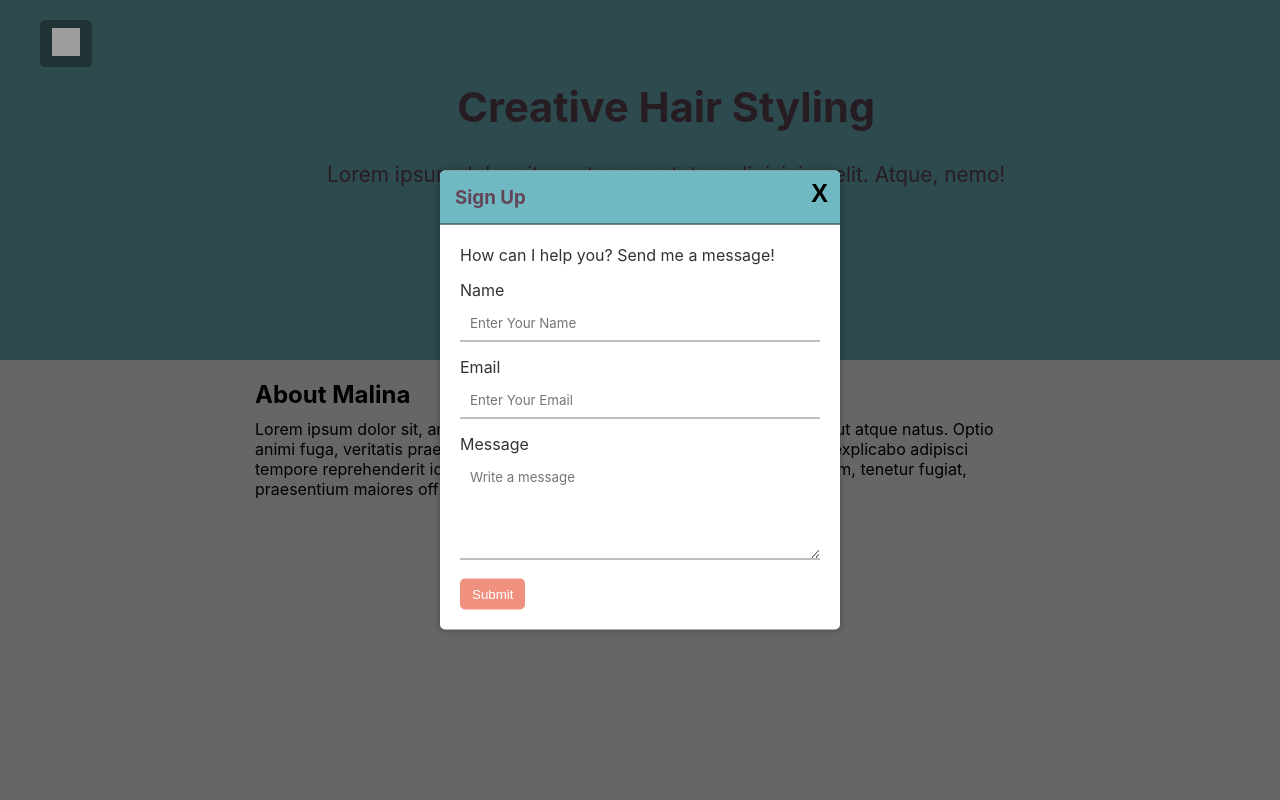
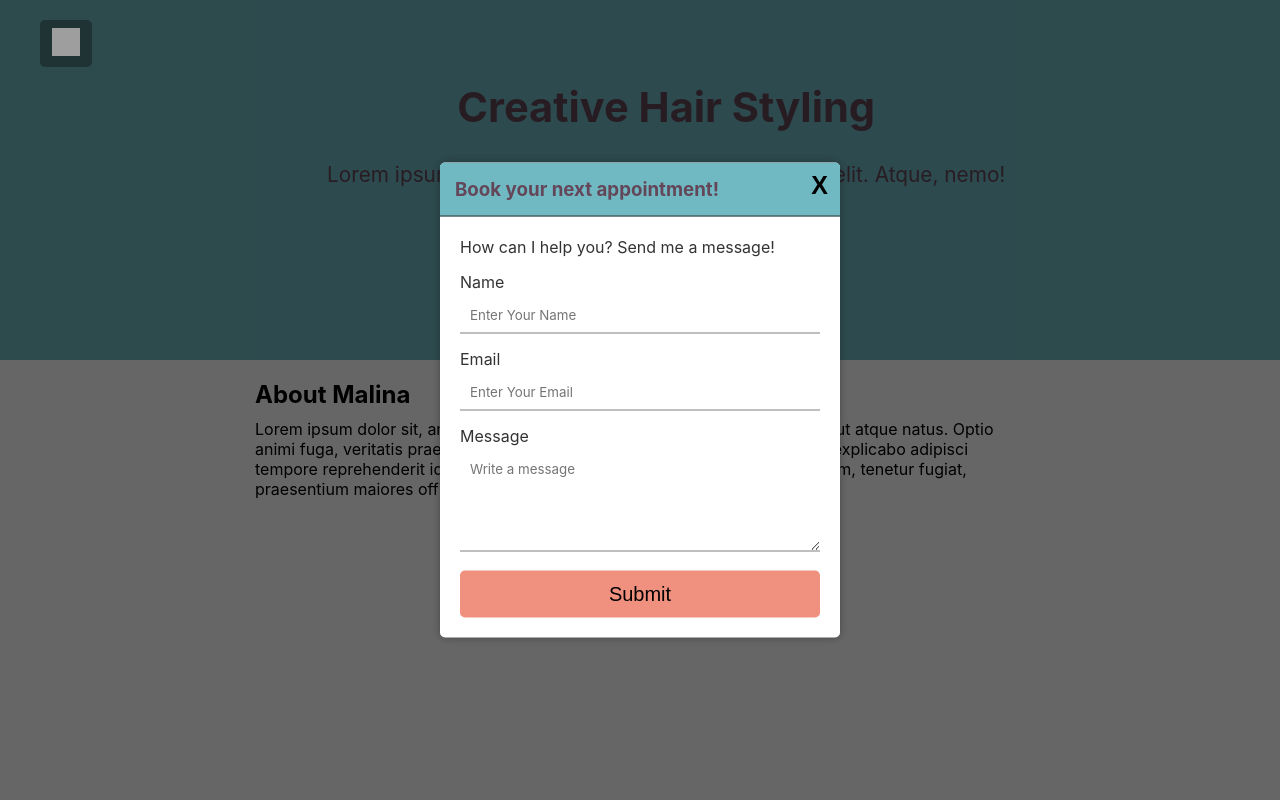
Before and after one commit to RobbieProkop/malina-hair, a Next.js app: page / in a window 1280 px wide. Both pictures are taken after a click on the button "Book an Appointment". Shown: the top 800 px of the page. Built offline with nearby package versions, Linux system fonts and the light colour scheme; grey boxes are pictures that could not be loaded.

Commit message:
modal btn

```diff
--- a/components/Modal.jsx
+++ b/components/Modal.jsx
@@ -17,7 +17,7 @@ const Modal = () => {
           <strong>X</strong>
         </button>
         <div className="modal-header">
-          <h3>Sign Up</h3>
+          <h3>Book your next appointment!</h3>
         </div>
         <div className="modal-content">
           <p>How can I help you? Send me a message!</p>
@@ -50,24 +50,6 @@ const Modal = () => {
                 rows="5"
               />
             </div>
-            {/* <div>
-              <label htmlFor="password">Password</label>
-              <input
-                type="password"
-                id="password"
-                className="form-input"
-                placeholder="Enter Your Password"
-              />
-            </div>
-            <div>
-              <label htmlFor="password2">Confirm Password</label>
-              <input
-                type="password"
-                id="password2"
-                className="form-input"
-                placeholder="Confirm Your Password"
-              />
-            </div> */}
             <input type="submit" value="Submit" className="submit-btn" />
           </form>
         </div>
--- a/styles/globals.scss
+++ b/styles/globals.scss
@@ -31,18 +31,14 @@ input[type="submit"] {
   background-color: $secondary-color;
   border: 0;
   border-radius: 5px;
-  color: $white;
+  color: $black;
   cursor: pointer;
   padding: 8px 12px;
+  transition: background-color, color, 0.5s;
 
   &:focus {
     outline: none;
   }
-}
-
-button {
-  color: $black;
-  transition: background-color, color, 0.5s;
   &:hover {
     background-color: $text-color;
     color: $white;
@@ -164,6 +160,12 @@ header {
               }
             }
           }
+
+          .submit-btn {
+            width: 100%;
+            padding: 12px 30px;
+            font-size: 20px;
+          }
         }
       }
     }
```
